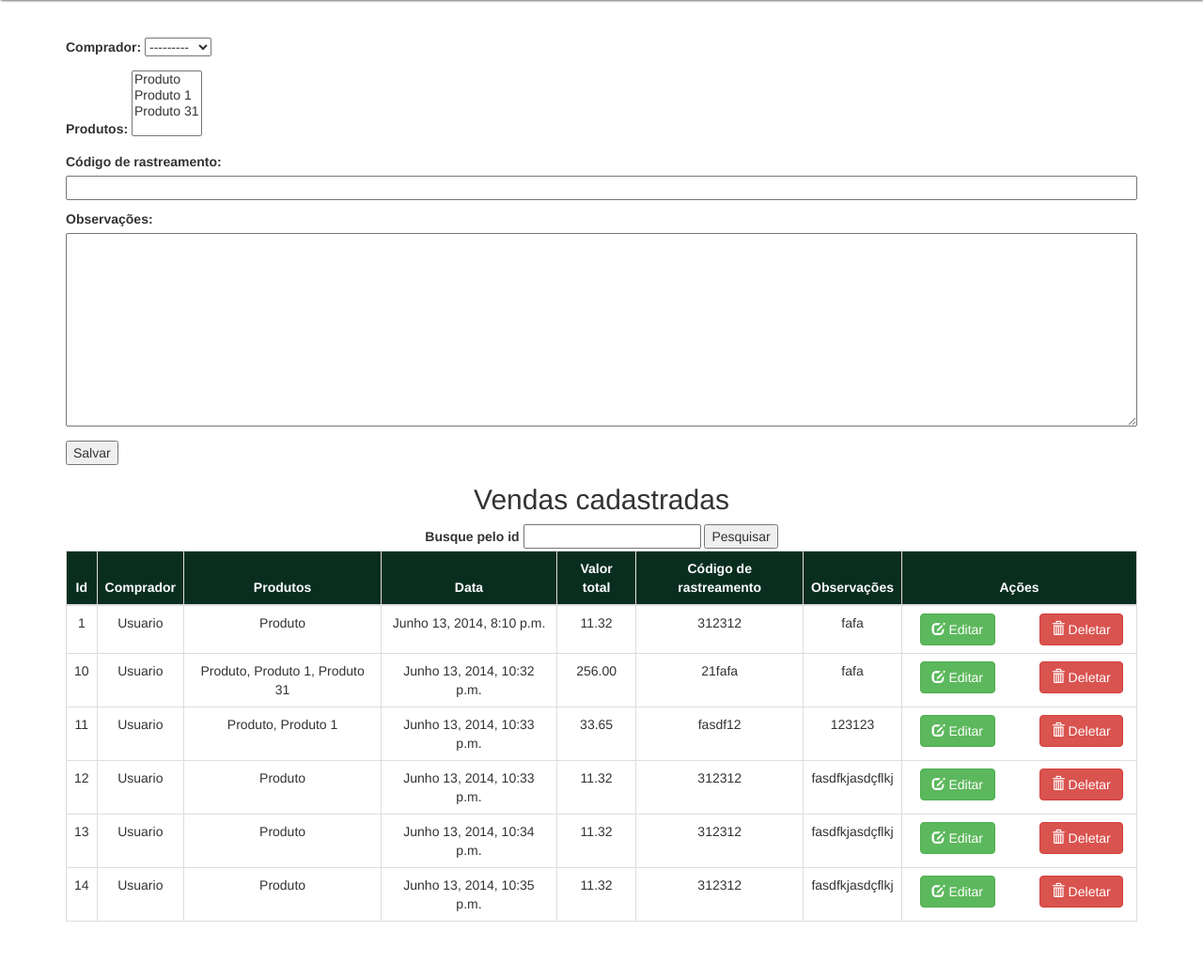
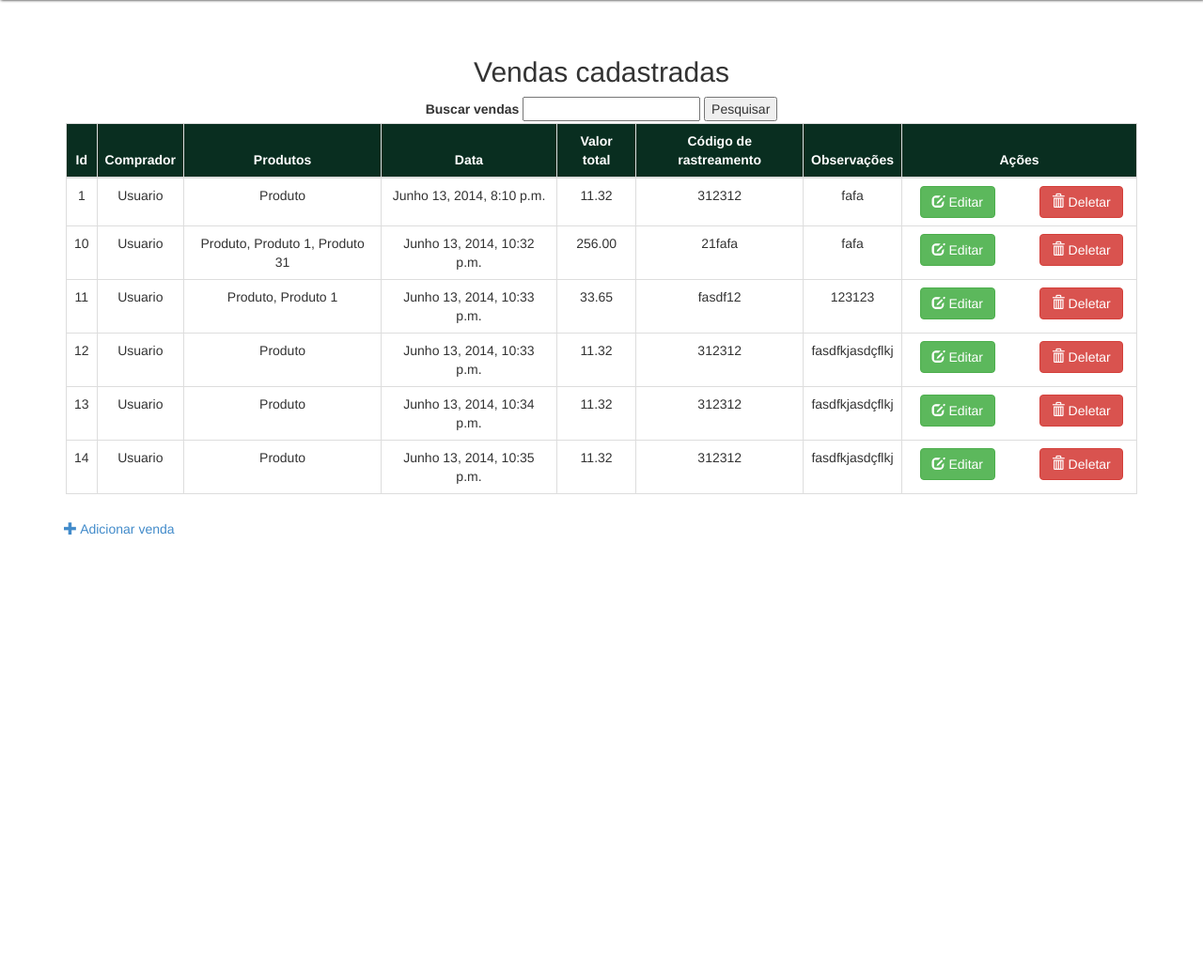
Before and after one commit to Vinicius-Teles/CRUD-Django, a Django app: page / in a window 1280 px wide. Shown: the part 75-1116 px from the top of the page at 94% size. After the commit the page ends 644 px from the top, so only its background shows below. Run offline with Django 3.2, Linux system fonts and the light colour scheme; data comes from the database, SQL or seed files in the repository; parts of the project's set-up code (start-up, migrations or seed data) failed here and were passed over; some libraries are stand-ins or nearby versions.

Commit message:
separacao de views
Separando as views com o formulário de cadastro da view que lista as
vendas

```diff
--- a/sales/templates/sales/form.html
+++ b/sales/templates/sales/form.html
@@ -1,5 +1,9 @@
+{% extends "sales/main.html" %}
+{% block content %}
 <form action="/save/" method="post">
 	{% csrf_token %}
 	{{ form.as_p }}
+	<input type="hidden" name="id" value="{{id}}" />
 	<input type="submit" value="Salvar" />
 </form>
+{% endblock %}
--- a/sales/templates/sales/index.html
+++ b/sales/templates/sales/index.html
@@ -1,24 +1,13 @@
 {% extends "sales/main.html" %}
 {% block content %}
-
-	<div class="row formSale">
-		<div class="col-md-12">
-			<form action="/" method="post">
-				{% csrf_token %}
-				{{ form.as_p }}
-				<input type="hidden" name="id" value="{{id}}">
-				<input type="submit" value="Salvar" />
-			</form>
-		</div>
-	</div>
 
 	<div class="row">
 		<div class="col-md-12 list-sale">
 			<h2>Vendas cadastradas</h2>
 			<form action="/search/" method="POST">
 				{% csrf_token %}
-				<label>Busque pelo id</label>
-				<input type="text" name="search"></input>
+				<label>Buscar vendas</label>
+				<input type="text" value="{{search}}" name="search"></input>
 				<input type="submit" value="Pesquisar">
 			</form>
 			<table class="table table-hover table-bordered table-sales">
@@ -45,7 +34,7 @@
 		            <td class="actions">
 						<div class="row">
 							<div class="col-md-6">
-								<form action="/{{sale.id}}/edit/" method="POST">
+								<form action="/sales/{{sale.id}}" method="POST">
 									{% csrf_token %}
 									<button type="submit" class="btn btn-success"><i class="glyphicon glyphicon-edit"></i> Editar</button>
 								</form>
@@ -64,6 +53,9 @@
 			</table>
 		</div>
 	</div>
+	<div class="row">
+		<a class="addSale btn"><i class="glyphicon glyphicon-plus"></i> Adicionar venda</a>
+	</div>
 {% endblock %}
 {% block scripts %}
 	<script src="{{ STATIC_URL }}js/index.js" type="text/javascript"></script>
```
